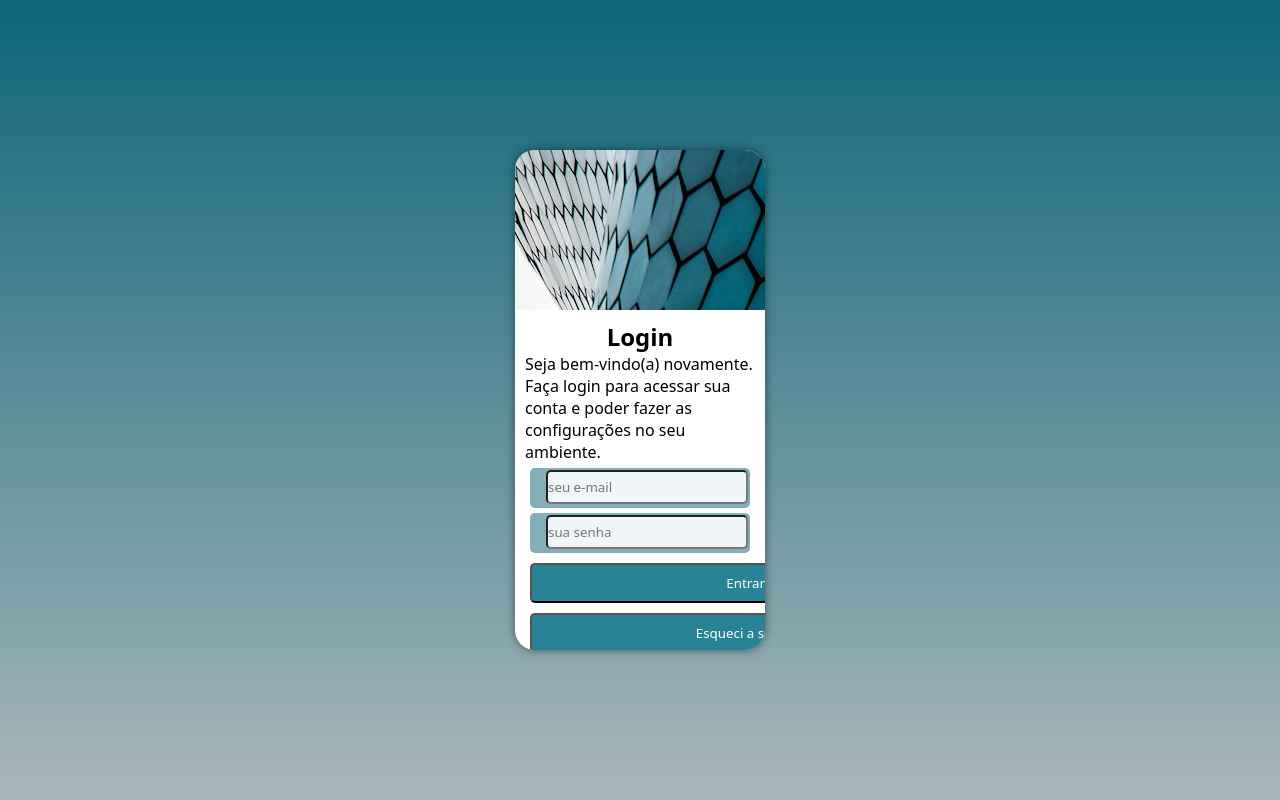
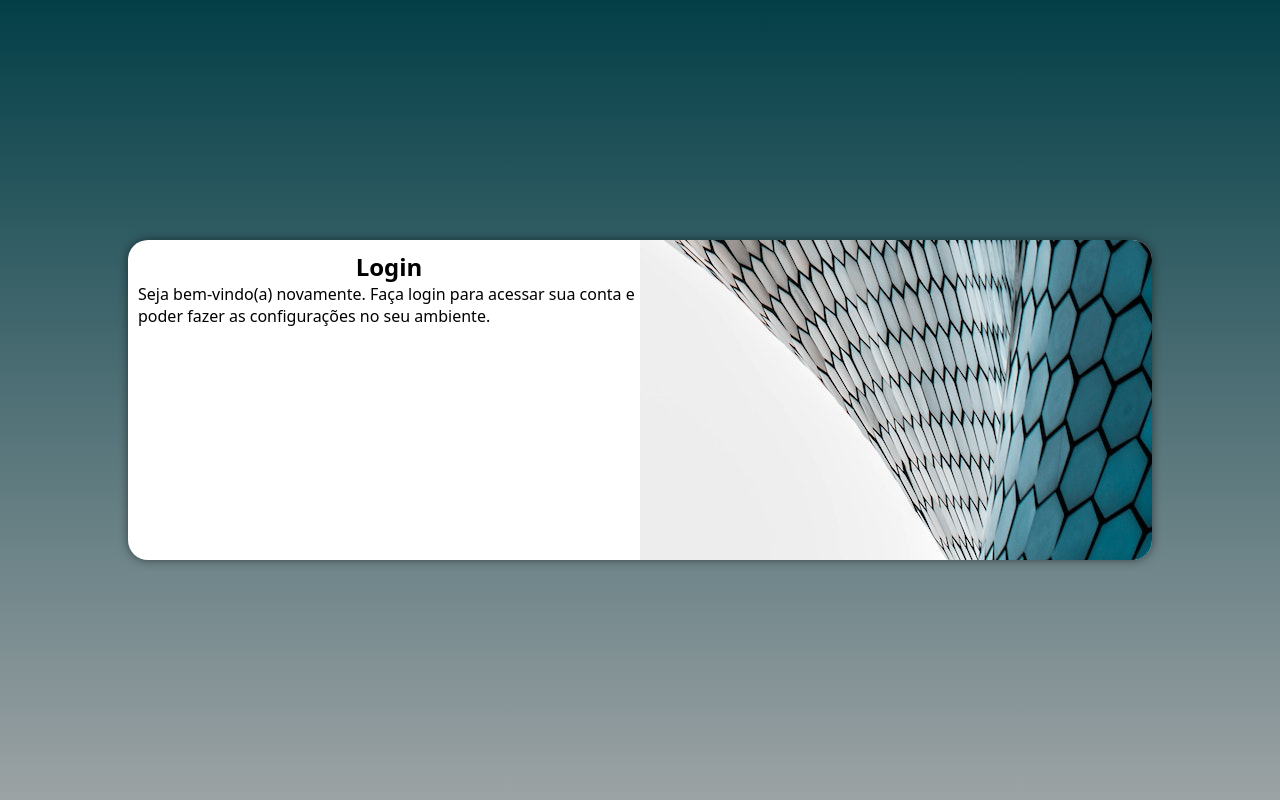
Before and after one commit to MaiaraGRocha/projeto-login, a PHP site: page / in a window 1280 px wide. Run offline with PHP 8.4, Linux system fonts and the light colour scheme.

Commit message:
media query para outras telas

```diff
--- /dev/null
+++ b/estilos/media-query.css
@@ -0,0 +1,43 @@
+@charset "UTF-8";
+
+
+@media screen and (min-width:768px) and (max-width:992px) {
+
+    body{
+        background-image: linear-gradient(to bottom, #056170, #B6BDBF );
+    }
+
+    section{
+        width: 80%;
+        height: 40vh;
+
+    }
+
+    #img{
+        float: left;
+        width: 30%;
+        height: 100%;
+    }
+
+
+}
+
+
+
+@media screen and (min-width:992px) {
+    body{
+        background-image: linear-gradient(to bottom, #033e47, #9ca3a5 );
+    }
+
+    section{
+        width: 80%;
+        height: 40vh;
+
+    }
+
+    #img{
+        float: right;
+        width: 50%;
+        height: 100%;
+    }
+}
--- a/estilos/style.css
+++ b/estilos/style.css
@@ -13,7 +13,7 @@
 body,html{
     margin: 0px;
     padding: 0px;
-    background-color:#0d647883 ;
+    background-color:#0d6478a2 ;
     height: 100vh;
     width: 100vw;  /*centralizar bloco em qualquer tamanho de tela*/
     box-sizing: border-box;
@@ -27,7 +27,7 @@ main{
 
 }
 
-section#geral{
+section{
     position: absolute;   /*centralizar bloco em qualquer tamanho de tela*/
     left: 50%;
     top: 50%;
--- a/estilos/tablet.css
+++ b/estilos/tablet.css
@@ -4,12 +4,14 @@
 
 @media screen and(min-width:768px)and (max-width:992px){
 
+
+}
+body{
+    background-image: linear-gradient(to bottom, #0D6578, #A9B7BB) ;
 }
 
 
 
-body,html{
 
-    background-image: linear-gradient(to bottom, #0D6578, #A9B7BB) ;
 
-}
+/*telas muito grandes*/
--- a/index.html
+++ b/index.html
@@ -5,14 +5,14 @@
     <meta http-equiv="X-UA-Compatible" content="IE=edge">
     <meta name="viewport" content="width=device-width, initial-scale=1.0">
     <title>Login</title>
-    <link rel="stylesheet" href="estilos/style.css" media="all">
-    <link rel="stylesheet" href="estilos/tablet.css" media="screen and (orientation:landscape)">
+    <link rel="stylesheet" href="estilos/style.css"  >
+    <link rel="stylesheet" href="estilos/media-query.css"  >
 
 </head>
 <body>
     <main>
 
-        <section id="geral">
+        <section >
 
             <div id="img">
 
@@ -23,7 +23,7 @@
 
                 <p>Seja bem-vindo(a) novamente. Faça login para acessar sua conta e poder fazer as configurações no seu ambiente.</p>
 
-                <form action="login.php" method="post">
+                <!--<form action="login.php" method="post">
 
                     <p class="dados">
                         <input type="email" name="Email" id="iemail" placeholder="seu e-mail" required >
@@ -37,10 +37,11 @@
                 </form>
 
                 <input id="entrar" type="submit" value="Entrar">
-                <input id="entrar" type="submit" value="Esqueci a senha">
+                <input id="entrar" type="submit" value="Esqueci a senha"> -->
 
 
             </div>
+
 
         </section>
 
```
